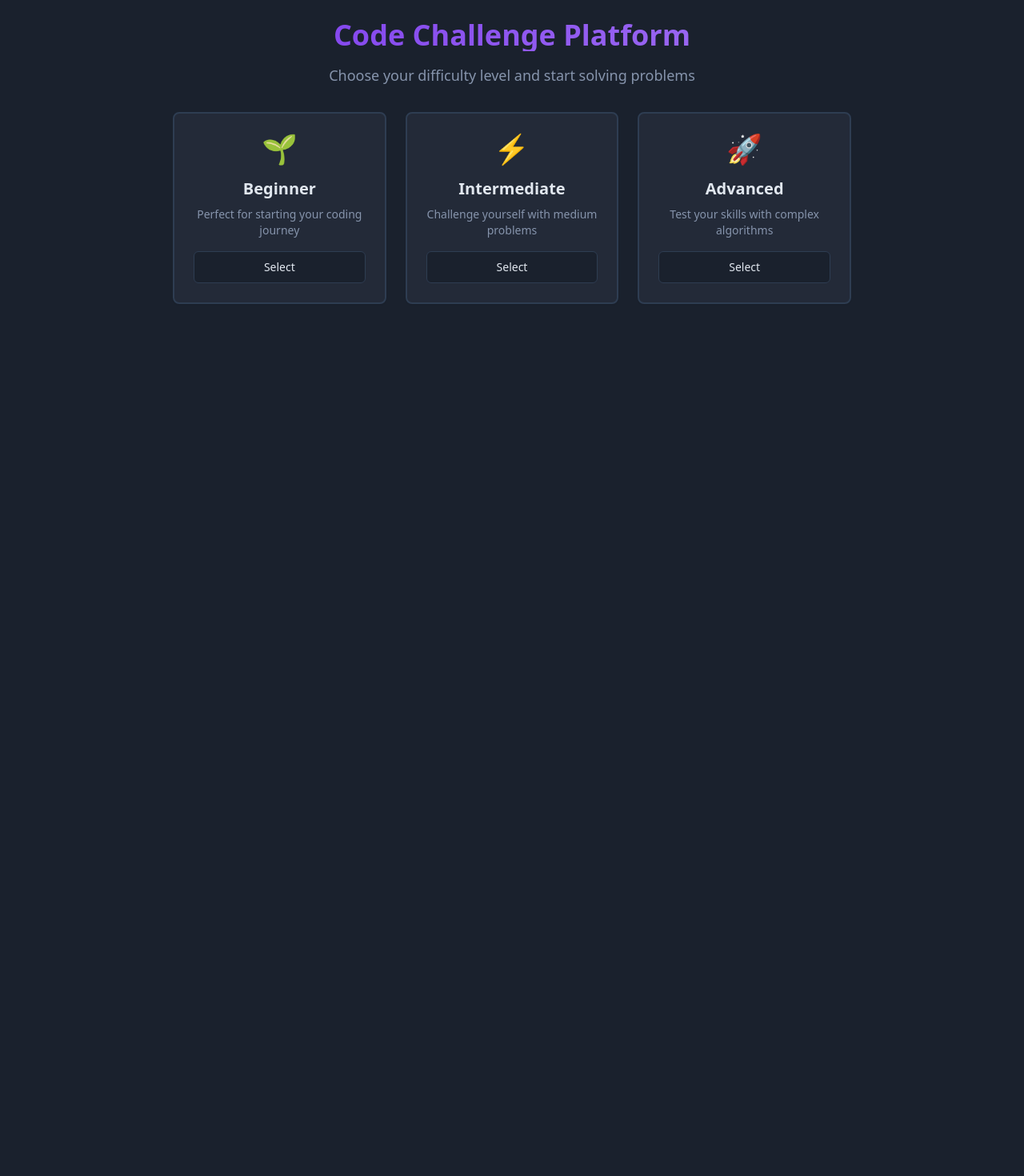
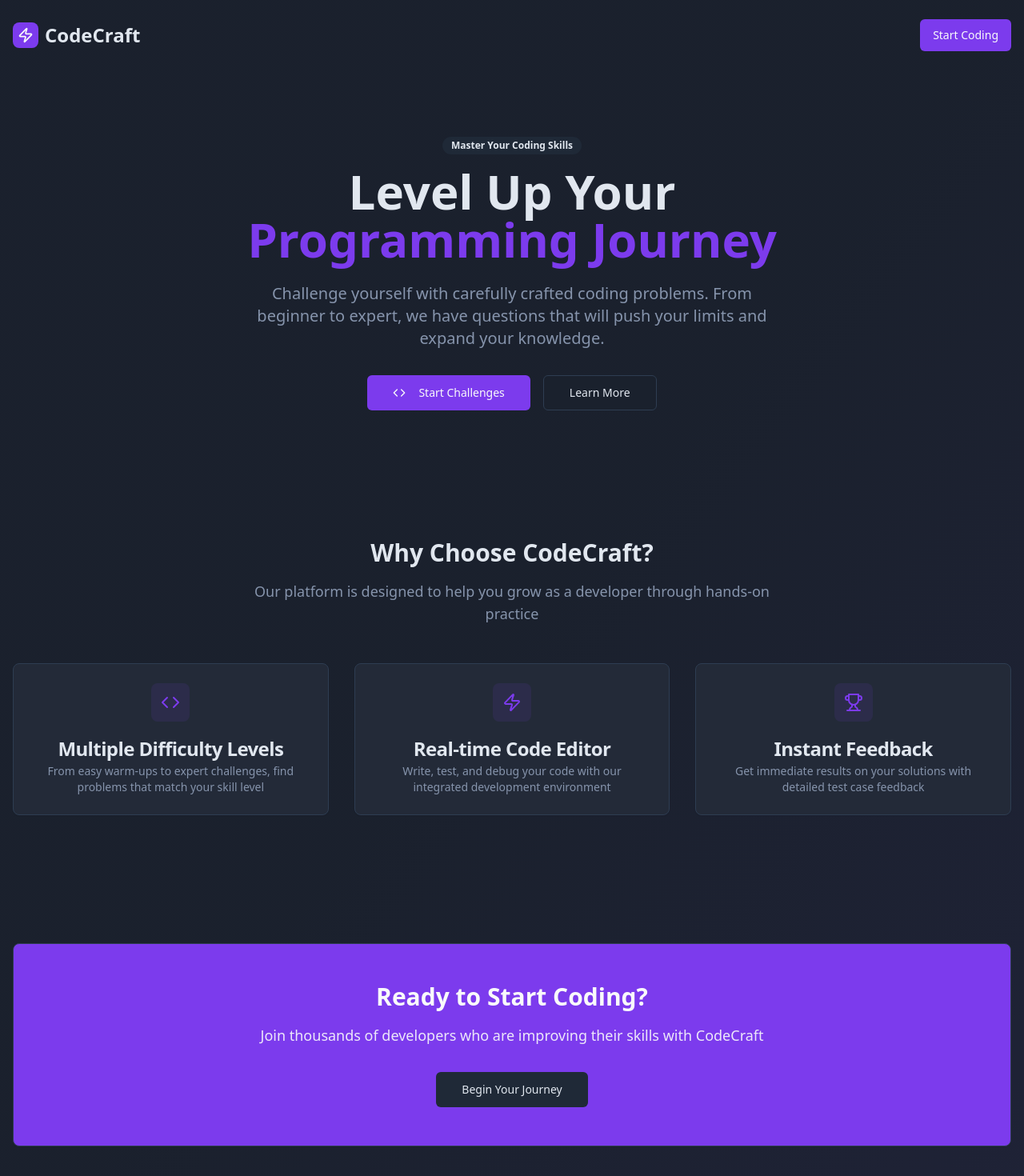
Before and after one commit to CodeNova00/CodeCraft, a React (Vite) app: page / in a window 1280 px wide. Shown: the top 1470 px of the page at 80% size. Before the commit the page ends 800 px from the top, so only its background shows below. Built offline with nearby package versions, Linux system fonts and the light colour scheme.

Commit message:
Add front page and change site name
Add a new front page and update the website name to "CodeCraft". The favicon has also been updated.

```diff
--- a/index.html
+++ b/index.html
@@ -3,12 +3,13 @@
   <head>
     <meta charset="UTF-8" />
     <meta name="viewport" content="width=device-width, initial-scale=1.0" />
-    <title>code-cruncher-quest</title>
-    <meta name="description" content="Lovable Generated Project" />
-    <meta name="author" content="Lovable" />
+    <title>CodeCraft</title>
+    <meta name="description" content="Master coding challenges and level up your programming skills" />
+    <meta name="author" content="CodeCraft" />
+    <link rel="icon" href="/lovable-uploads/a7c98e79-a562-49c4-aac7-4a18d60c07f6.png" type="image/png">
 
-    <meta property="og:title" content="code-cruncher-quest" />
-    <meta property="og:description" content="Lovable Generated Project" />
+    <meta property="og:title" content="CodeCraft" />
+    <meta property="og:description" content="Master coding challenges and level up your programming skills" />
     <meta property="og:type" content="website" />
     <meta property="og:image" content="https://lovable.dev/opengraph-image-p98pqg.png" />
 
--- a/src/App.tsx
+++ b/src/App.tsx
@@ -3,6 +3,7 @@ import { Toaster as Sonner } from "@/components/ui/sonner";
 import { TooltipProvider } from "@/components/ui/tooltip";
 import { QueryClient, QueryClientProvider } from "@tanstack/react-query";
 import { BrowserRouter, Routes, Route } from "react-router-dom";
+import Landing from "./pages/Landing";
 import Index from "./pages/Index";
 import NotFound from "./pages/NotFound";
 
@@ -15,7 +16,8 @@ const App = () => (
       <Sonner />
       <BrowserRouter>
         <Routes>
-          <Route path="/" element={<Index />} />
+          <Route path="/" element={<Landing />} />
+          <Route path="/challenges" element={<Index />} />
           {/* ADD ALL CUSTOM ROUTES ABOVE THE CATCH-ALL "*" ROUTE */}
           <Route path="*" element={<NotFound />} />
         </Routes>
--- /dev/null
+++ b/src/pages/Landing.tsx
@@ -0,0 +1,128 @@
+import { Button } from "@/components/ui/button";
+import { Card, CardContent, CardDescription, CardHeader, CardTitle } from "@/components/ui/card";
+import { Badge } from "@/components/ui/badge";
+import { Code, Zap, Trophy, Users } from "lucide-react";
+import { Link } from "react-router-dom";
+
+const Landing = () => {
+  return (
+    <div className="min-h-screen bg-gradient-to-br from-background via-background to-primary/5">
+      {/* Header */}
+      <header className="container mx-auto px-4 py-6">
+        <div className="flex items-center justify-between">
+          <div className="flex items-center space-x-2">
+            <div className="w-8 h-8 bg-primary rounded-lg flex items-center justify-center">
+              <Zap className="w-5 h-5 text-primary-foreground" />
+            </div>
+            <h1 className="text-2xl font-bold text-foreground">CodeCraft</h1>
+          </div>
+          <Link to="/challenges">
+            <Button>Start Coding</Button>
+          </Link>
+        </div>
+      </header>
+
+      {/* Hero Section */}
+      <section className="container mx-auto px-4 py-20 text-center">
+        <div className="max-w-4xl mx-auto">
+          <Badge variant="secondary" className="mb-4">
+            Master Your Coding Skills
+          </Badge>
+          <h2 className="text-4xl md:text-6xl font-bold text-foreground mb-6">
+            Level Up Your
+            <span className="text-primary block">Programming Journey</span>
+          </h2>
+          <p className="text-xl text-muted-foreground mb-8 max-w-2xl mx-auto">
+            Challenge yourself with carefully crafted coding problems. From beginner to expert,
+            we have questions that will push your limits and expand your knowledge.
+          </p>
+          <div className="flex flex-col sm:flex-row gap-4 justify-center">
+            <Link to="/challenges">
+              <Button size="lg" className="w-full sm:w-auto">
+                <Code className="mr-2 h-5 w-5" />
+                Start Challenges
+              </Button>
+            </Link>
+            <Button variant="outline" size="lg" className="w-full sm:w-auto">
+              Learn More
+            </Button>
+          </div>
+        </div>
+      </section>
+
+      {/* Features Section */}
+      <section className="container mx-auto px-4 py-20">
+        <div className="text-center mb-12">
+          <h3 className="text-3xl font-bold text-foreground mb-4">Why Choose CodeCraft?</h3>
+          <p className="text-lg text-muted-foreground max-w-2xl mx-auto">
+            Our platform is designed to help you grow as a developer through hands-on practice
+          </p>
+        </div>
+
+        <div className="grid md:grid-cols-3 gap-8">
+          <Card className="text-center">
+            <CardHeader>
+              <div className="w-12 h-12 bg-primary/10 rounded-lg flex items-center justify-center mx-auto mb-4">
+                <Code className="w-6 h-6 text-primary" />
+              </div>
+              <CardTitle>Multiple Difficulty Levels</CardTitle>
+              <CardDescription>
+                From easy warm-ups to expert challenges, find problems that match your skill level
+              </CardDescription>
+            </CardHeader>
+          </Card>
+
+          <Card className="text-center">
+            <CardHeader>
+              <div className="w-12 h-12 bg-primary/10 rounded-lg flex items-center justify-center mx-auto mb-4">
+                <Zap className="w-6 h-6 text-primary" />
+              </div>
+              <CardTitle>Real-time Code Editor</CardTitle>
+              <CardDescription>
+                Write, test, and debug your code with our integrated development environment
+              </CardDescription>
+            </CardHeader>
+          </Card>
+
+          <Card className="text-center">
+            <CardHeader>
+              <div className="w-12 h-12 bg-primary/10 rounded-lg flex items-center justify-center mx-auto mb-4">
+                <Trophy className="w-6 h-6 text-primary" />
+              </div>
+              <CardTitle>Instant Feedback</CardTitle>
+              <CardDescription>
+                Get immediate results on your solutions with detailed test case feedback
+              </CardDescription>
+            </CardHeader>
+          </Card>
+        </div>
+      </section>
+
+      {/* CTA Section */}
+      <section className="container mx-auto px-4 py-20">
+        <Card className="bg-primary text-primary-foreground">
+          <CardContent className="p-12 text-center">
+            <h3 className="text-3xl font-bold mb-4">Ready to Start Coding?</h3>
+            <p className="text-lg mb-8 opacity-90">
+              Join thousands of developers who are improving their skills with CodeCraft
+            </p>
+            <Link to="/challenges">
+              <Button size="lg" variant="secondary">
+                Begin Your Journey
+              </Button>
+            </Link>
+          </CardContent>
+        </Card>
+      </section>
+
+      {/* Footer */}
+      <footer className="container mx-auto px-4 py-8 border-t">
+        <div className="text-center text-muted-foreground">
+          <p>&copy; 2024 CodeCraft. Built for developers, by developers.</p>
+        </div>
+      </footer>
+    </div>
+  );
+};
+
+export default Landing;
```
Also changed, not shown: public/lovable-uploads/a7c98e79-a562-49c4-aac7-4a18d60c07f6.png (added).
